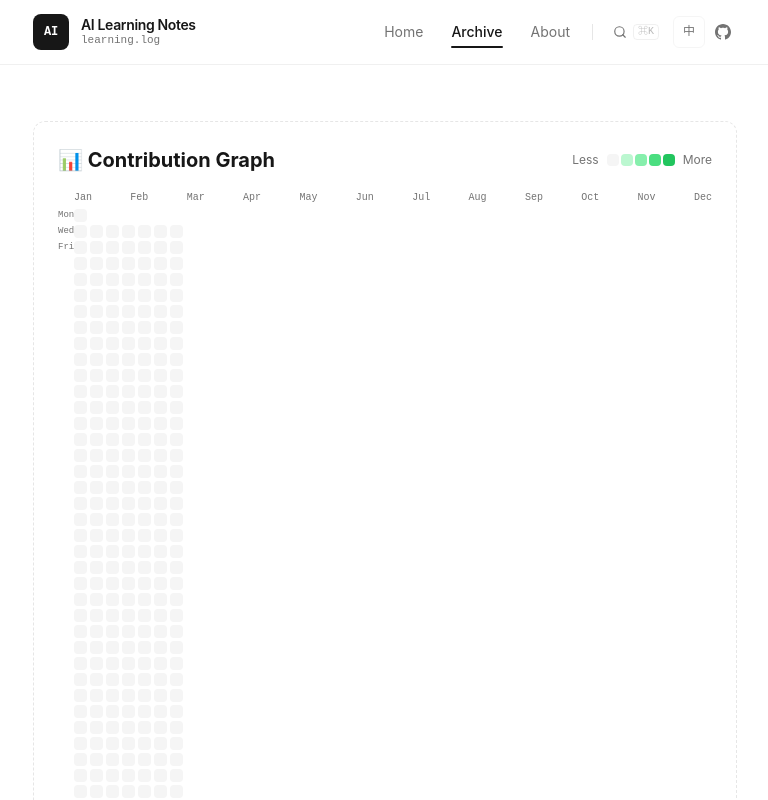
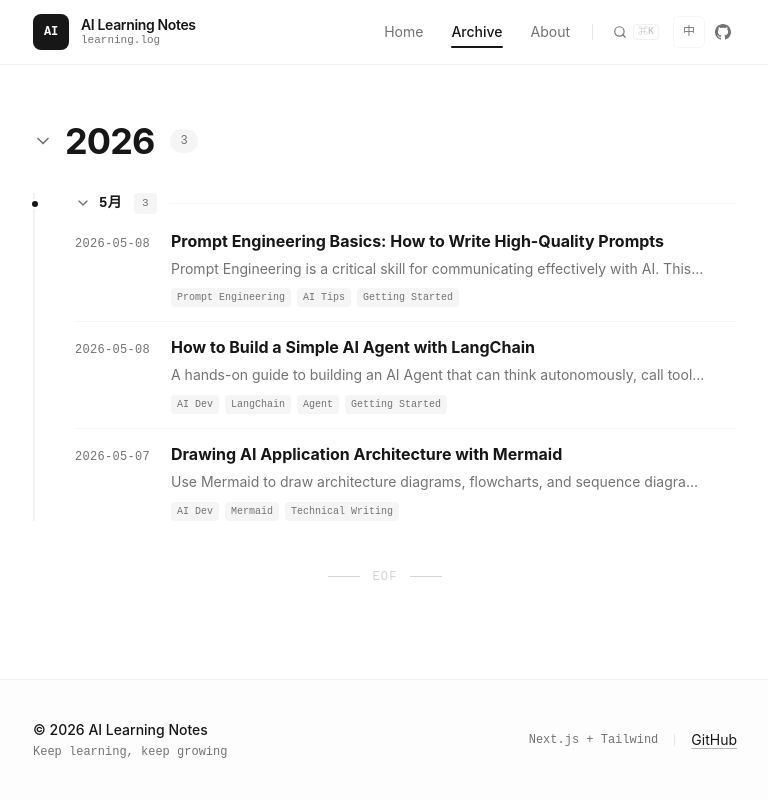
Before and after one commit to Sunlianwang/my-ai-blog, a Next.js app: page /archive in a window 1280 px wide. Shown: the top 800 px of the page, without its empty margins (255-1023 px from the left). Built offline with nearby package versions, Linux system fonts and the light colour scheme.

Commit message:
chore: remove heatmap from archive page

```diff
--- a/src/components/ArchiveContent.tsx
+++ b/src/components/ArchiveContent.tsx
@@ -18,43 +18,6 @@ interface YearGroup {
     posts: PostMeta[]
   }[]
   count: number
-}
-
-// Heatmap cell intensity based on post count
-function getHeatColor(count: number, maxCount: number): string {
-  if (count === 0) return 'bg-muted'
-  const intensity = count / maxCount
-  if (intensity <= 0.25) return 'bg-green-200'
-  if (intensity <= 0.5) return 'bg-green-300'
-  if (intensity <= 0.75) return 'bg-green-400'
-  return 'bg-green-500'
-}
-
-// Generate heatmap data for the last 365 days
-function generateHeatmapData(posts: PostMeta[]) {
-  const today = new Date()
-  const postData = new Map<string, number>()
-
-  // Count posts per date
-  for (const post of posts) {
-    postData.set(post.date, (postData.get(post.date) || 0) + 1)
-  }
-
-  // Generate last 365 days data
-  const days: { date: string; count: number; label: string }[] = []
-  for (let i = 364; i >= 0; i--) {
-    const date = new Date(today)
-    date.setDate(date.getDate() - i)
-    const dateStr = date.toISOString().split('T')[0]
-    const count = postData.get(dateStr) || 0
-    days.push({
-      date: dateStr,
-      count,
-      label: date.toLocaleDateString('en-US', { month: 'short', day: 'numeric' }),
-    })
-  }
-
-  return days
 }
 
 function groupByYearMonth(posts: PostMeta[], monthFn: (m: number) => string): YearGroup[] {
@@ -119,10 +82,6 @@ export default function ArchiveContent({ posts }: ArchiveContentProps) {
     return groups
   }, [posts])
 
-  // Heatmap data
-  const heatmapData = useMemo(() => generateHeatmapData(posts), [posts])
-  const maxPostsPerDay = Math.max(...heatmapData.map(d => d.count), 1)
-
   const toggleYear = (year: string) => {
     setExpandedYears(prev => ({ ...prev, [year]: !prev[year] }))
   }
@@ -131,30 +90,6 @@ export default function ArchiveContent({ posts }: ArchiveContentProps) {
     const key = `${year}-${monthKey}`
     setExpandedMonths(prev => ({ ...prev, [key]: !prev[key] }))
   }
-
-  // Group heatmap by weeks (for rendering)
-  const heatmapWeeks = useMemo(() => {
-    const weeks: typeof heatmapData[] = []
-    let currentWeek: typeof heatmapData = []
-
-    for (let i = 0; i < heatmapData.length; i++) {
-      const day = heatmapData[i]
-      const date = new Date(day.date)
-      const dayOfWeek = date.getDay() // 0 = Sunday
-
-      if (dayOfWeek === 0 && currentWeek.length > 0) {
-        weeks.push(currentWeek)
-        currentWeek = []
-      }
-      currentWeek.push(day)
-    }
-
-    if (currentWeek.length > 0) {
-      weeks.push(currentWeek)
-    }
-
-    return weeks
-  }, [heatmapData])
 
   return (
     <div className="max-w-none">
@@ -165,74 +100,6 @@ export default function ArchiveContent({ posts }: ArchiveContentProps) {
         </div>
       ) : (
         <div className="space-y-16">
-          {/* Contribution Heatmap */}
-          <div className="border border-dashed border-border rounded-xl p-6">
-            <div className="flex items-center justify-between mb-4">
-              <h2 className="font-editorial text-xl font-bold text-foreground">
-                📊 {t('archive.contributionGraph')}
-              </h2>
-              <div className="flex items-center gap-2 text-xs text-muted-foreground">
-                <span>Less</span>
-                <div className="flex gap-0.5">
-                  <div className="w-3 h-3 bg-muted rounded-sm" />
-                  <div className="w-3 h-3 bg-green-200 rounded-sm" />
-                  <div className="w-3 h-3 bg-green-300 rounded-sm" />
-                  <div className="w-3 h-3 bg-green-400 rounded-sm" />
-                  <div className="w-3 h-3 bg-green-500 rounded-sm" />
-                </div>
-                <span>More</span>
-              </div>
-            </div>
-
-            <div className="overflow-x-auto">
-              <div className="min-w-[600px]">
-                {/* Week labels */}
-                <div className="flex gap-[3px] mb-1">
-                  <div className="w-[13px] flex-shrink-0" />
-                  <div className="flex-1 flex justify-between text-[10px] text-muted-foreground font-mono">
-                    <span>Jan</span><span>Feb</span><span>Mar</span>
-                    <span>Apr</span><span>May</span><span>Jun</span>
-                    <span>Jul</span><span>Aug</span><span>Sep</span>
-                    <span>Oct</span><span>Nov</span><span>Dec</span>
-                  </div>
-                </div>
-
-                {/* Heatmap rows */}
-                <div className="flex gap-[3px]">
-                  {/* Day labels */}
-                  <div className="flex flex-col gap-[3px] w-[13px] flex-shrink-0 text-[9px] text-muted-foreground font-mono text-right pr-1">
-                    <span className="h-[13px] flex items-center">Mon</span>
-                    <span className="h-[13px] flex items-center">Wed</span>
-                    <span className="h-[13px] flex items-center">Fri</span>
-                  </div>
-
-                  {/* Grid */}
-                  <div className="flex-1 flex flex-col gap-[3px]">
-                    {heatmapWeeks.map((week, weekIndex) => (
-                      <div key={weekIndex} className="flex gap-[3px]">
-                        {week.map((day, dayIndex) => (
-                          <div
-                            key={day.date}
-                            className={`w-[13px] h-[13px] rounded-sm ${getHeatColor(day.count, maxPostsPerDay)} cursor-pointer transition-all duration-200 hover:ring-1 hover:ring-primary`}
-                            title={`${day.date}: ${day.count} post${day.count !== 1 ? 's' : ''}`}
-                          />
-                        ))}
-                        {/* Fill empty cells for weeks that don't start on Monday */}
-                        {weekIndex === 0 && heatmapWeeks[0]?.length < 7 && (
-                          <div className="flex gap-[3px]">
-                            {Array.from({ length: 7 - heatmapWeeks[0].length }).map((_, i) => (
-                              <div key={`empty-${i}`} className="w-[13px] h-[13px]" />
-                            ))}
-                          </div>
-                        )}
-                      </div>
-                    ))}
-                  </div>
-                </div>
-              </div>
-            </div>
-          </div>
-
           {/* Year groups with collapsible functionality */}
           {yearGroups.map((group) => (
             <div key={group.year} className="relative">
--- a/src/lib/i18n.ts
+++ b/src/lib/i18n.ts
@@ -46,8 +46,6 @@ export const translations = {
   'archive.count': { zh: '篇文章', en: 'articles' },
   'archive.total': { zh: '共', en: 'Total' },
   'archive.empty': { zh: '暂无文章', en: 'No articles yet' },
-  'archive.contributionGraph': { zh: '贡献图', en: 'Contribution Graph' },
-
   // Search
   'search.placeholder': { zh: '搜索文章标题...', en: 'Search article titles...' },
   'search.noResults': { zh: '没有找到匹配的文章', en: 'No matching articles found' },
```
